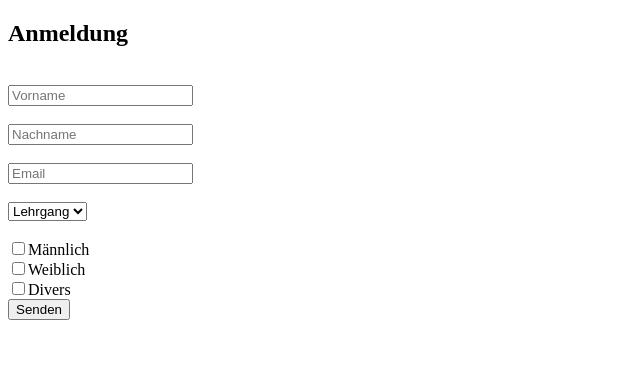
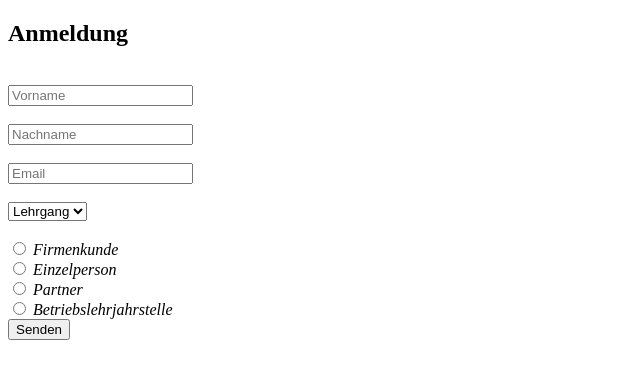
Before and after one commit to Atomic207/m307_Interaktive_Webseite_erstellen, a PHP site: page / in a window 1280 px wide. Shown: the top 379 px of the page, without its empty margins (0-640 px from the left). Run offline with PHP 8.4, Linux system fonts and the light colour scheme.

Commit message:
radiobutton fix

```diff
--- a/index.php
+++ b/index.php
@@ -4,6 +4,7 @@
     <meta charset="UTF-8">
     <meta name="viewport" content="width=device-width, initial-scale=1.0">
     <title>Team und Rollen</title>
+    <link rel="stylesheet" href="/style/style.css">
 </head>
 <body>
 <div>
@@ -28,11 +29,14 @@
 </div>
 
 <div>
-<input type="checkbox" class="radio" value="1" name="geschlecht" />Männlich</label> <br>
-  <label>
-    <input type="checkbox" class="radio" value="1" name="geschlecht" />Weiblich</label> <br>
-  <label>
-    <input type="checkbox" class="radio" value="1" name="geschlecht" />Divers</label> <br>
+<input type="radio" name="geschlecht" id="firmenkunde" value="firmenkunde" />
+      <label for="firmenkunde"><i>Firmenkunde</i></label><br />
+      <input type="radio" name="kundenklasse" id="einzelperson" value="einzelperson" />
+      <label for="einzelperson"><i>Einzelperson</i></label><br />
+      <input type="radio" name="kundenklasse" id="partner" value="partner" />
+      <label for="partner"><i>Partner</i></label><br />
+      <input type="radio" name="kundenklasse" id="bljs" value="bljs" />
+      <label for="bljs"><i>Betriebslehrjahrstelle</i></label><br>
 </div>
         <input type="submit" value="Senden">
     </form>
```
